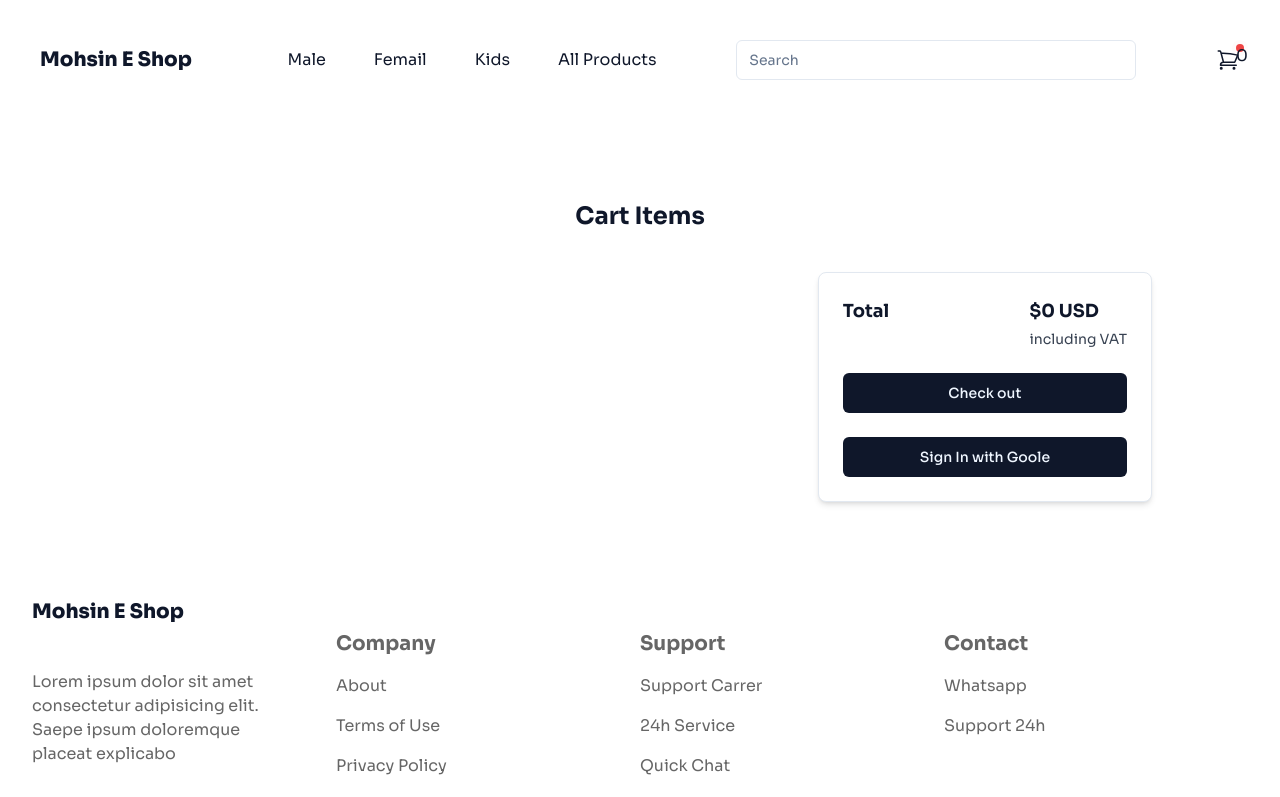
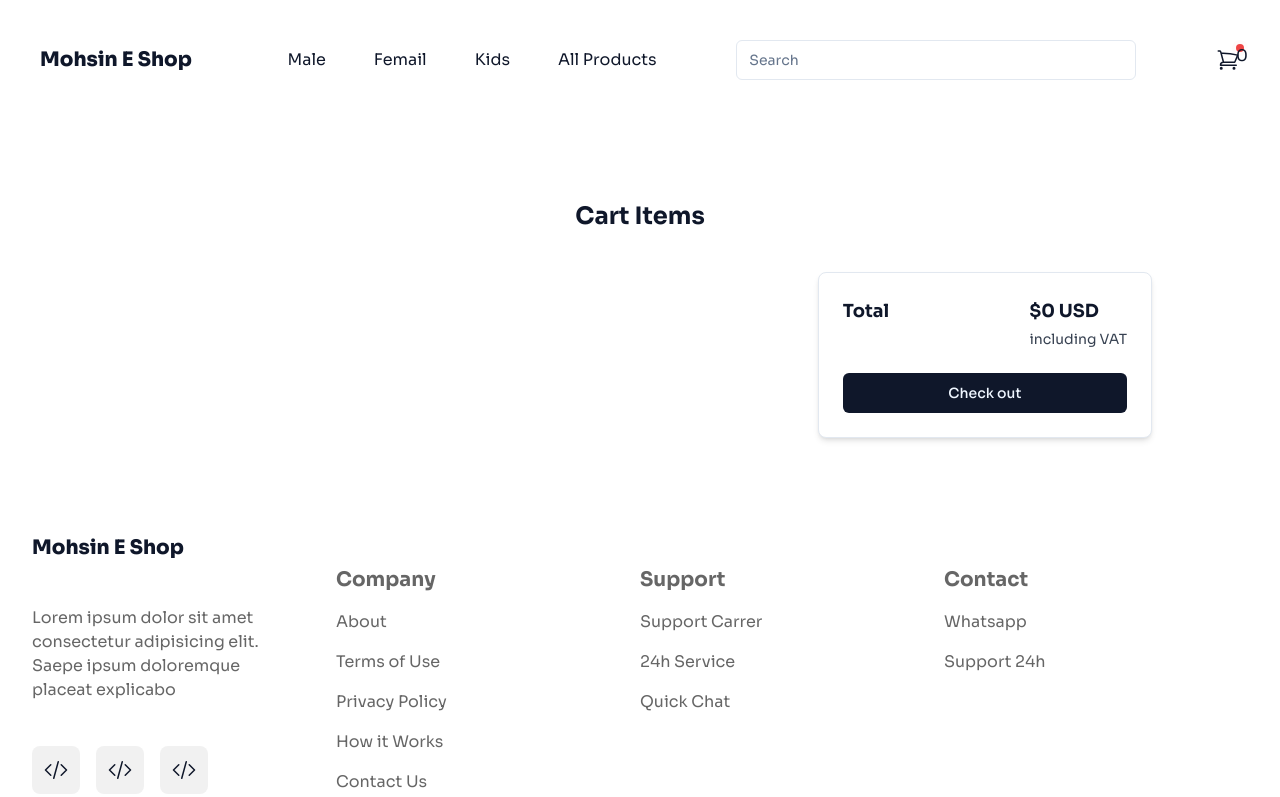
Before and after one commit to MohsinDev369/nextjs-ecom-hackathon2, a Next.js app: page /cart in a window 1280 px wide. Shown: the top 797 px of the page. Built offline with nearby package versions, Linux system fonts and the light colour scheme.

Commit message:
project complete checkpoint

```diff
--- a/src/app/(site)/cart/page.tsx
+++ b/src/app/(site)/cart/page.tsx
@@ -106,7 +106,7 @@ const Cart = () => {
             </div>
           </div>
           <CheckOutBtn />
-          {ReduxUser.name ? (
+          {/* {ReduxUser.name ? (
             <div className="flex justify-between mt-4 items-center">
               <Image
                 src={ReduxUser.image}
@@ -126,7 +126,7 @@ const Cart = () => {
                 Sign In with Goole
               </Button>
             </Link>
-          )}
+          )} */}
         </div>
       </div>
     </div>
```
